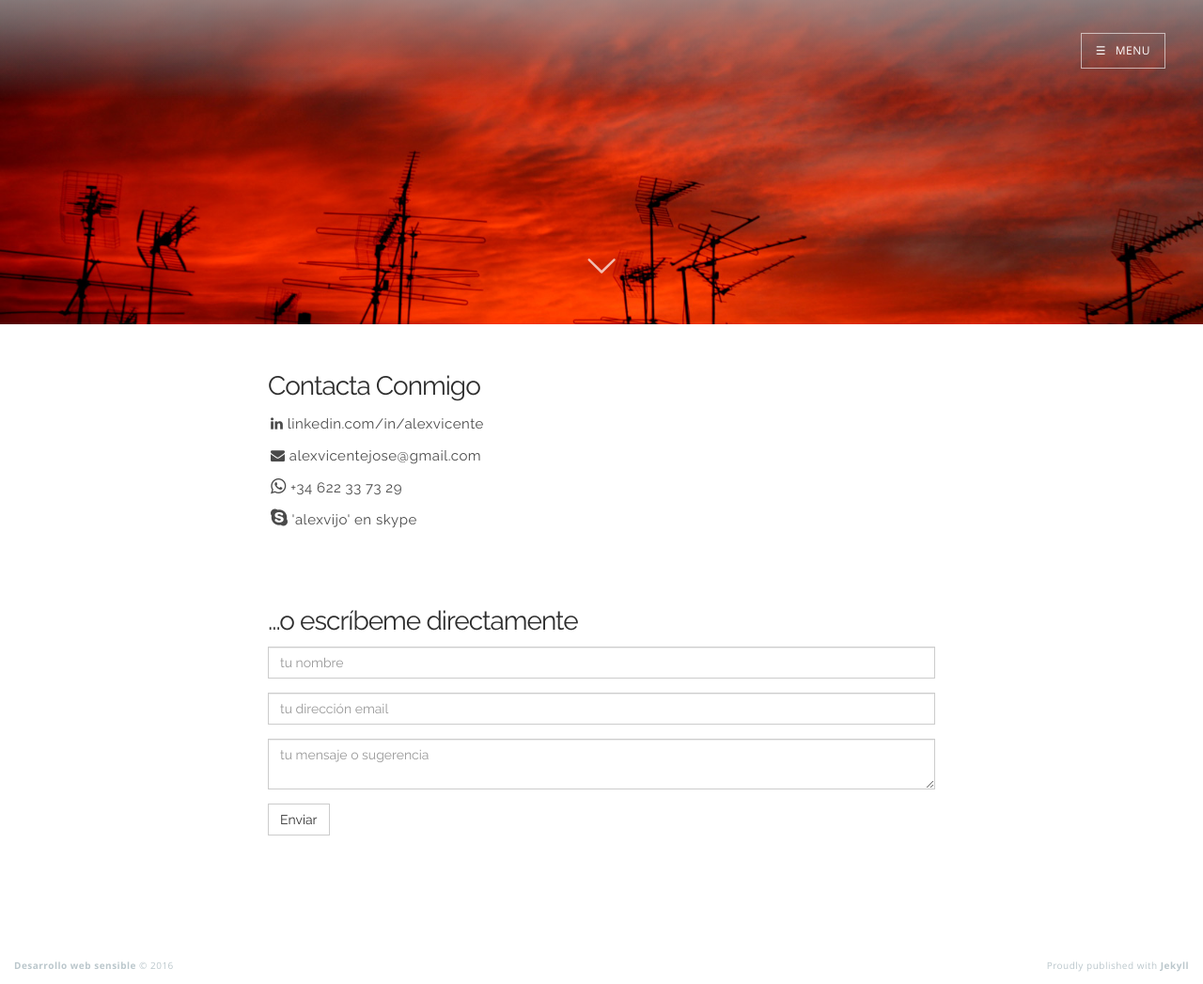
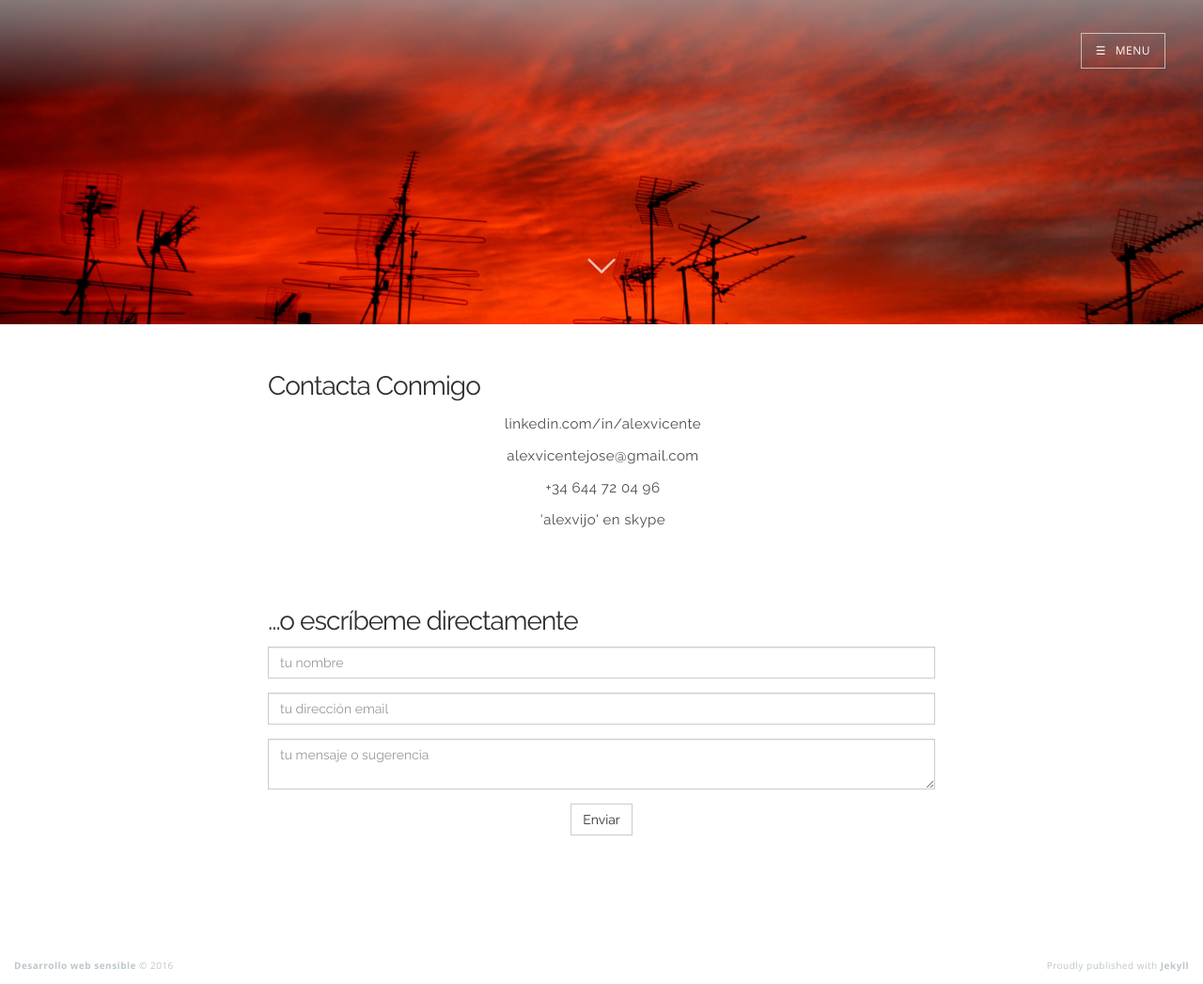
Before and after one commit to alexvijo/alexvijo.github.io, a Jekyll site: the page built from contacta.md, in a window 1280 px wide. Shown: the whole page at 94% size. Built offline with Jekyll 4.4.1, drawn with Linux system fonts in a browser that asks for light colours; nearby versions of some CDN libraries.

Commit message:
Update contacta.md

```diff
--- a/contacta.md
+++ b/contacta.md
@@ -9,18 +9,18 @@ group: "navigation"
 
 <h2>Contacta Conmigo<br></h2>
 
-<ul class="list-unstyled">
-  <li><a href="https://es.linkedin.com/in/alexvicente"><i class="fa fa-linkedin"></i> linkedin.com/in/alexvicente</a></li>
-  <li><a href=""><i class="fa fa-envelope"></i> alexvicentejose@gmail.com</a></li>
-  <li><a href="telto:+34622337329"><i class="fa fa-whatsapp"></i> +34 622 33 73 29</a></li>
-  <li><a onclick="return skypeCheck();" href="skype:alexvijo?call"><i class="fa fa-skype"></i> 'alexvijo' en skype</a></li>
+<ul class="list-unstyled text-center">
+  <li><a href="https://es.linkedin.com/in/alexvicente">linkedin.com/in/alexvicente</a></li>
+  <li><a href="">alexvicentejose@gmail.com</a></li>
+  <li><a href="telto:+34644720496">+34 644 72 04 96</a></li>
+  <li><a onclick="return skypeCheck();" href="skype:alexvijo?call">'alexvijo' en skype</a></li>
 </ul>
 
 <br>
 
 <h2 class="">...o escríbeme directamente</h2>
 
-<div class="show-form">
+<div class="show-form text-center">
 <form method="POST" action="http://formspree.io/alexvicentejose@gmail.com">
   <div class="form-group">
     <input type="text" name="name" placeholder="tu nombre" class="form-control">
```
